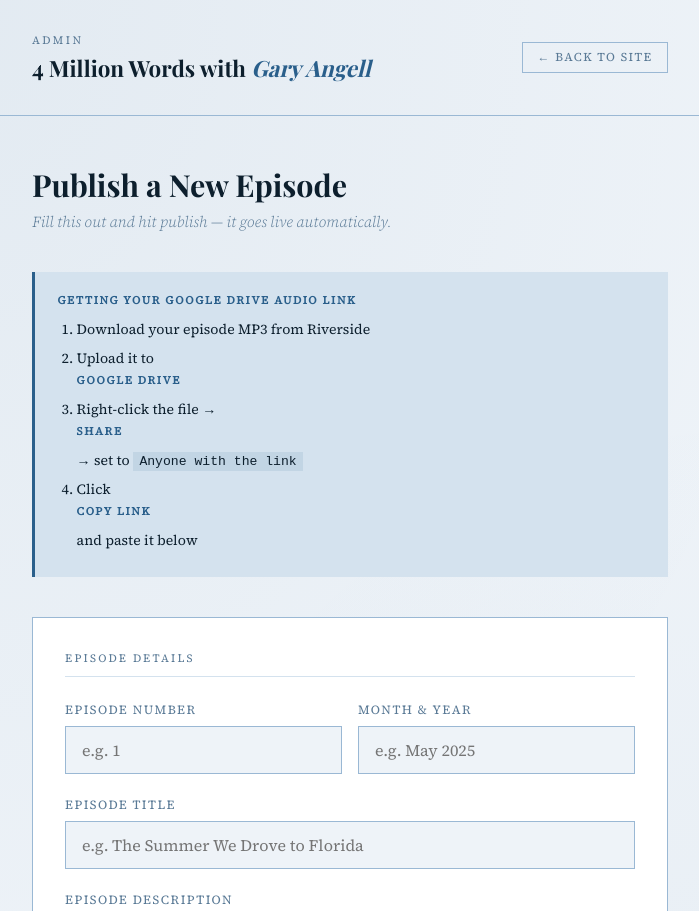
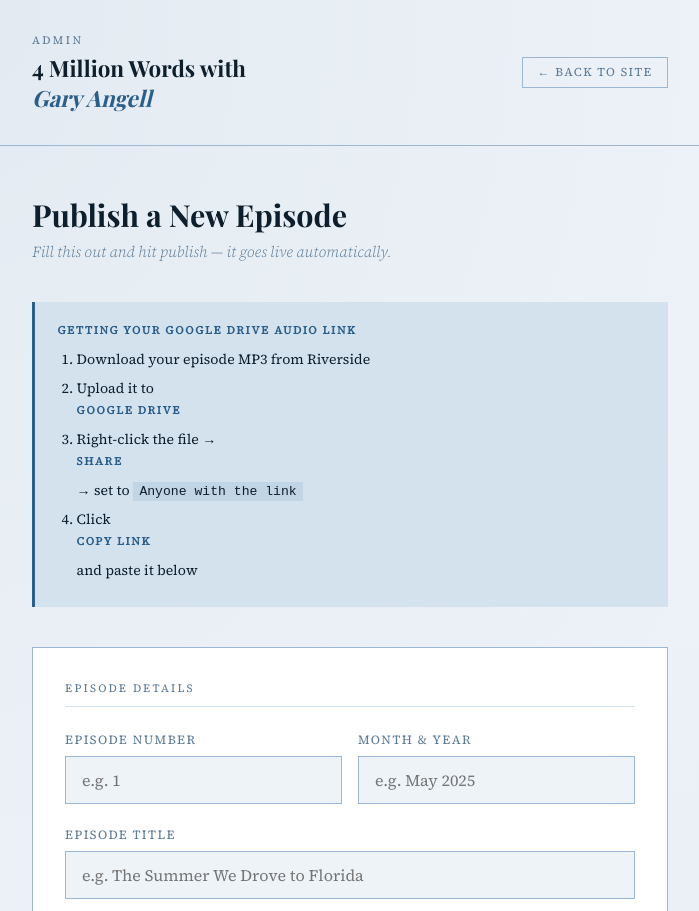
Before and after one commit to thegr8estangell/family_podcast, a plain HTML site: page index.html in a window 1280 px wide. Shown: the top 911 px of the page, without its empty margins (290-989 px from the left). Drawn offline with nearby package versions, Linux system fonts and the light colour scheme; a web font is replaced by a local one.

Commit message:
Update index.html

```diff
--- a/index.html
+++ b/index.html
@@ -260,7 +260,7 @@
 <header>
   <div>
     <div class="masthead-label">Admin</div>
-    <div class="masthead-title">4 Million Words with <em>Gary Angell</em></div>
+    <div class="masthead-title">4 Million Words with <br><em>Gary Angell</em></div>
   </div>
   <a href="index.html" class="back-link">← Back to Site</a>
 </header>
```
